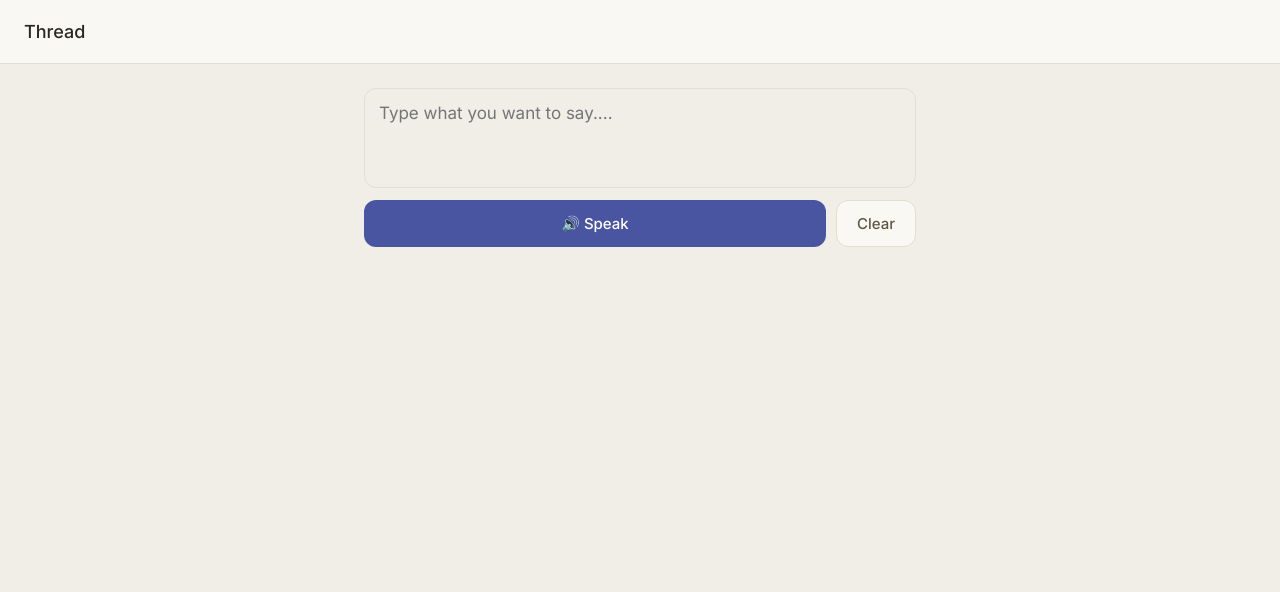
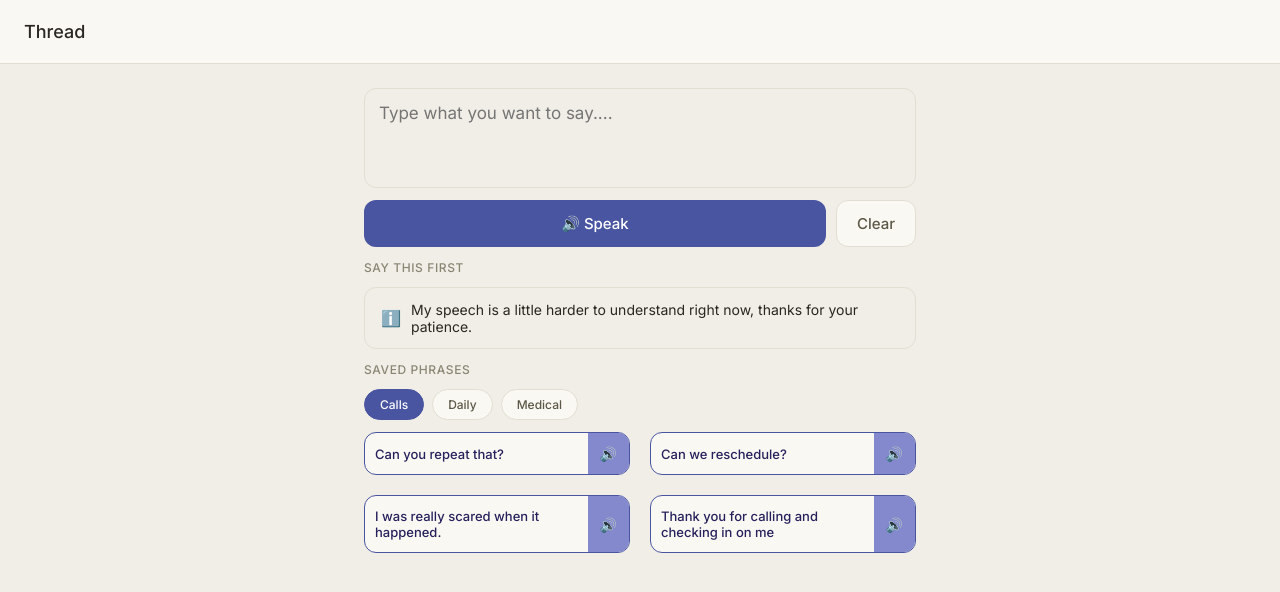
Before and after one commit to programmerprisha/thread, a React (Vite) app: page / in a window 1280 px wide. Shown: the top 592 px of the page. Built offline with nearby package versions, Linux system fonts and the light colour scheme.

Commit message:
added phrases + categories

```diff
--- a/src/App.css
+++ b/src/App.css
@@ -1,13 +1,10 @@
-/* App.css - this file ONLY controls how things look.
-   It never controls what the app DOES - that's all in App.jsx. */
-
 .app {
   min-height: 100vh;
   display: flex;
   flex-direction: column;
 }
 
-/* ── Header ── */
+/* Header */
 .header {
   background: var(--bg-card);
   border-bottom: 1px solid var(--border);
@@ -20,7 +17,7 @@
   color: var(--ink);
 }
 
-/* ── Main content area ── */
+/* Main content area */
 .main {
   flex: 1;
   max-width: 600px;
@@ -32,7 +29,7 @@
   gap: 12px;
 }
 
-/* ── The big type box ── */
+/* The big type box hehe */
 .type-box {
   width: 100%;
   min-height: 100px;
@@ -42,7 +39,7 @@
   padding: 14px;
   font-size: 17px;
   color: var(--ink);
-  resize: none; /* stops the user from dragging to resize it */
+  resize: none;
 }
 
 /* When you click into the box, it gets a little purple glow */
@@ -52,7 +49,7 @@
   box-shadow: 0 0 0 3px var(--accent-light);
 }
 
-/* ── Buttons row ── */
+/* Buttons row */
 .actions {
   display: flex;
   gap: 10px;
@@ -86,3 +83,104 @@
   border-color: var(--accent);
   color: var(--accent);
 }
+
+.section-label {
+  font-size: 12px;
+  font-weight: 500;
+  color: var(--ink-3);
+  text-transform: uppercase;
+  letter-spacing: 0.05em;
+  margin-bottom: 10px;
+}
+
+.say-first-btn {
+  width: 100%;
+  background: var(--bg);
+  border: 1px solid var(--border);
+  border-radius: var(--radius);
+  padding: 13px 16px;
+  display: flex;
+  align-items: center;
+  gap: 10px;
+  font-size: 14px;
+  color: var(--ink);
+  text-align: left;
+}
+
+.say-first-btn:hover {
+  border-color: var(--accent);
+  background: var(--accent-light);
+}
+
+.say-first-icon {
+  font-size: 16px;
+  flex-shrink:0;
+}
+
+.category-tabs {
+  display:flex;
+  gap: 8px;
+  margin-bottom: 12px;
+}
+
+.category-tab {
+  font-size: 12px;
+  font-weight: 500;
+  padding: 7px 15px;
+  border-radius: 99px;
+  border: 1px solid var(--border);
+  background: var(--bg-card);
+  color: var(--ink-2);
+}
+
+.category-tab--active {
+  background: var(--accent);
+  color: white;
+  border-color: var(--accent);
+}
+
+.phrase-grid {
+  display: grid;
+  grid-template-columns: repeat(2, 1fr);
+  gap: 20px;
+}
+
+.phrase-tile {
+  display:flex;
+  align-items: stretch;
+  background: var(--bg-card);
+  border: 1.5px solid var(--accent);
+  border-radius: var(--radius);
+  overflow: hidden;
+}
+
+.phrase-text-btn {
+  flex: 1;
+  background: transparent;
+  padding: 12px 10px;
+  font-size: 13px;
+  font-weight: 500;
+  color: var(--accent-dark);
+  text-align: left;
+}
+
+.phrase-text-btn:hover {
+  background: var(--accent-light);
+}
+
+.phrase-speak-btn {
+  background: var(--accent-light);
+  padding: 12px 12px;
+  font-size: 14px;
+  flex-shrink: 0;
+}
+
+.phrase-speak-btn:hover {
+  background: var(--accent);
+}
+
+@media (max-width: 480px) {
+  .phrase-grid {
+    grid-template-columns: 1fr;
+  }
+}
--- a/src/App.jsx
+++ b/src/App.jsx
@@ -5,6 +5,29 @@
 // will remember what user types and will redraw it
 import { useState } from 'react'
 import './App.css'
+
+const SAY_FIRST = "My speech is a little harder to understand right now, thanks for your patience."
+
+const SAVED_PHRASES = [
+  { id: 1, text: 'Can you repeat that?', category: 'calls'},
+  { id: 2, text: 'Can we reschedule?', category: 'calls'},
+  { id: 3, text: "I was really scared when it happened.", category: 'calls'},
+  { id: 4, text: "Thank you for calling and checking in on me", category: 'calls'},
+  { id: 5, text: "Give me a second, I am typing this out.", category: 'daily'},
+  { id: 6, text: 'Can you grab that for me?', category: 'daily'},
+  { id: 7, text: "I am going to take rest now.", category: 'daily'},
+  { id: 8, text: "I am hungry and would like food.", category: 'daily'},
+  { id: 9, text: "It has been hurting for about a week.", category: 'medical'},
+  { id: 10, text: 'Can you give me my medicine?', category: 'medical'},
+  { id: 11, text: "I am here for my appointment.", category: 'medical'},
+  { id : 12, text: "I have been feeling pain.", category: 'medical'},
+]
+
+const CATEGORIES = [
+  { id: 'calls', label: 'Calls'},
+  { id: 'daily', label: 'Daily'},
+  { id: 'medical', label: 'Medical'},
+]
 
 
 //prisha note: regular helper function (not react-specific) that makes the computer talk
@@ -29,6 +52,7 @@ function speak(text) {
 export default function App() {
     // prisha note: setText() is the only way to change text as whenever we call setText(something), React will automatically redraw the screen to match the new value
     const [text, setText] = useState('')
+    const [activeCategory, setActiveCategory] = useState('calls')
     //prisha note: function runs everytime user types anytrhing (letter)
     // e is event and information about what happened -- e.target.value is whatever is currently typed
     const handleTyping = (e) => {
@@ -42,6 +66,27 @@ export default function App() {
     const handleClear = () => {
         setText('')
     }
+
+    // prisha note: when "Say this first" button is tapped, this will be immdietly spoken
+    const handleSayFirst = () => {
+      speak(SAY_FIRST)
+    }
+
+    // speak function for when type phrase into type box and it loads phrase into type box
+    const handleLoadPhrase = (phraseText) => {
+      setText(phraseText)
+    }
+
+    // speak function for when little speaker icon is taped on a saved phrase tile
+    const handleSpeakPhrase = (phraseText) => {
+      speak(phraseText)
+    }
+
+    // prisha note: only shows phrases of active category
+    // so will only show phrase for active category
+    const visiblePhrases = SAVED_PHRASES.filter(
+      (phrase) => phrase.category === activeCategory
+    )
 
 
     // prisha note: actual jsx code -- html code which will make everything
@@ -69,7 +114,59 @@ export default function App() {
                     Clear
                 </button>
             </div>
-            </main>
-        </div>
-    )
+            {/* say first button */}
+            <section>
+              <h2 className = "section-label">Say this first</h2>
+              <button className="say-first-btn" onClick = {handleSayFirst}>
+                <span className="say-first-icon">ℹ️</span>
+                <span>{SAY_FIRST}</span>
+              </button>
+            </section>
+
+            {/* saved phrases with category tabs */}
+            <section>
+              <h2 className="section-label">Saved phrases</h2>
+              {/* category tabs row */}
+              <div className="category-tabs">
+                {CATEGORIES.map((cat) => (
+                  <button
+                    key = {cat.id}
+                    className={
+                      activeCategory === cat.id
+                      ? 'category-tab category-tab--active'
+                      : 'category-tab'
+                    }
+                    onClick={() => setActiveCategory(cat.id)}
+                  >
+                    {cat.label}
+                  </button>
+                ))}
+                {}
+              </div>
+
+              {/* actual phrase tiles which show phrases that match currently active category*/}
+              <div className = "phrase-grid">
+                {visiblePhrases.map((phrase) => (
+                  <div key={phrase.id} className="phrase-tile">
+                    <button
+                      className="phrase-text-btn"
+                      onClick={() => handleLoadPhrase(phrase.text)}
+                    >
+                      {phrase.text}
+                    </button>
+                    {/* speaker icon speaks instantly */}
+                    <button
+                      className="phrase-speak-btn"
+                      onClick={() => handleSpeakPhrase(phrase.text)}
+                      aria-label="Speak this phrase now"
+                    >
+                    🔊
+                    </button>
+              </div>
+            ))}
+          </div>
+        </section>
+      </main>
+    </div>
+  )
 }
```
